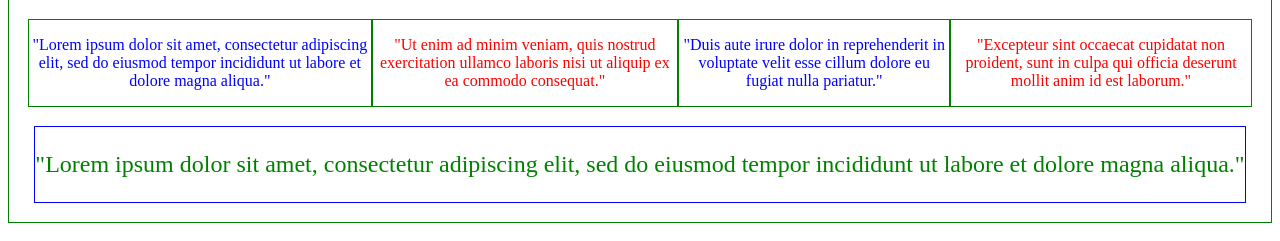
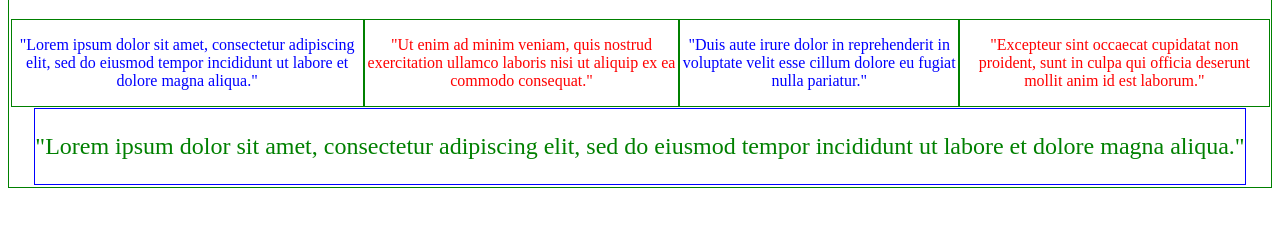
Before and after one commit to ValentinaHnatyuk/sass-exercises, a plain HTML site: page sass_exercise_3-functions_modules/index.html in a window 1280 px wide. Shown: the part 71-312 px from the top of the page. Drawn offline with nearby package versions, Linux system fonts and the light colour scheme; files that its build step writes are made by us from their sources.

Commit message:
Update style.scss

```diff
--- a/sass_exercise_3-functions_modules/style.scss
+++ b/sass_exercise_3-functions_modules/style.scss
@@ -21,13 +21,13 @@ div {
   }
   section {
      display: flex;
-     margin: cs.$vw-size;
+     margin: f.convert(1.5);
      margin-top: 0;
     article {
          @include article-card(cs.$color-primary, cs.$color-tertiary);
       p {
         text-align: center;
-        padding: cs.$vw-size calc(1.5vw - 1px) cs.$vw-size f.convert(calc(1.5vw - 1px));
+        padding: f.convert(1.5) f.convert(calc(1.5vw - 1px)) f.convert(1.5) f.convert(calc(1.5vw - 1px));
         font-size: f.convert(calc(1px + 19px));
       }
       &:nth-of-type(odd) {
```
